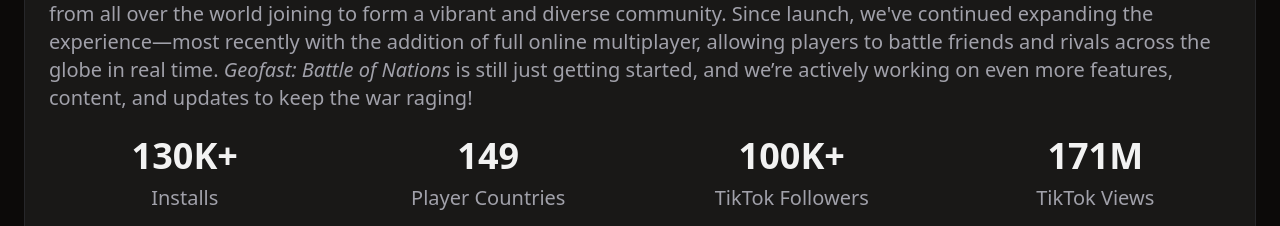
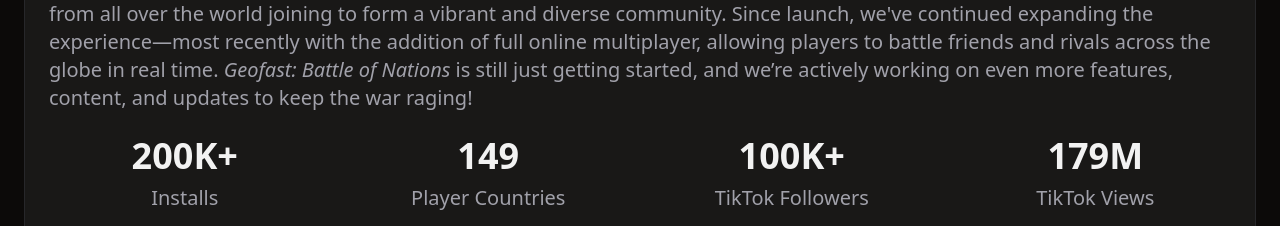
Before and after one commit to utkarshtrivedimdz/geofast-landing-page, a React (Vite) app: page / in a window 1280 px wide. Shown: the part 3780-4006 px from the top of the page. Built offline with nearby package versions, Linux system fonts and the light colour scheme.

Commit message:
Update Statistics.tsx

```diff
--- a/src/components/Statistics.tsx
+++ b/src/components/Statistics.tsx
@@ -6,7 +6,7 @@ export const Statistics = () => {
 
   const stats: statsProps[] = [
     {
-      quantity: "130K+",
+      quantity: "200K+",
       description: "Installs",
     },
     {
@@ -18,7 +18,7 @@ export const Statistics = () => {
       description: "TikTok Followers",
     },
     {
-      quantity: "171M",
+      quantity: "179M",
       description: "TikTok Views",
     },
   ];
```
